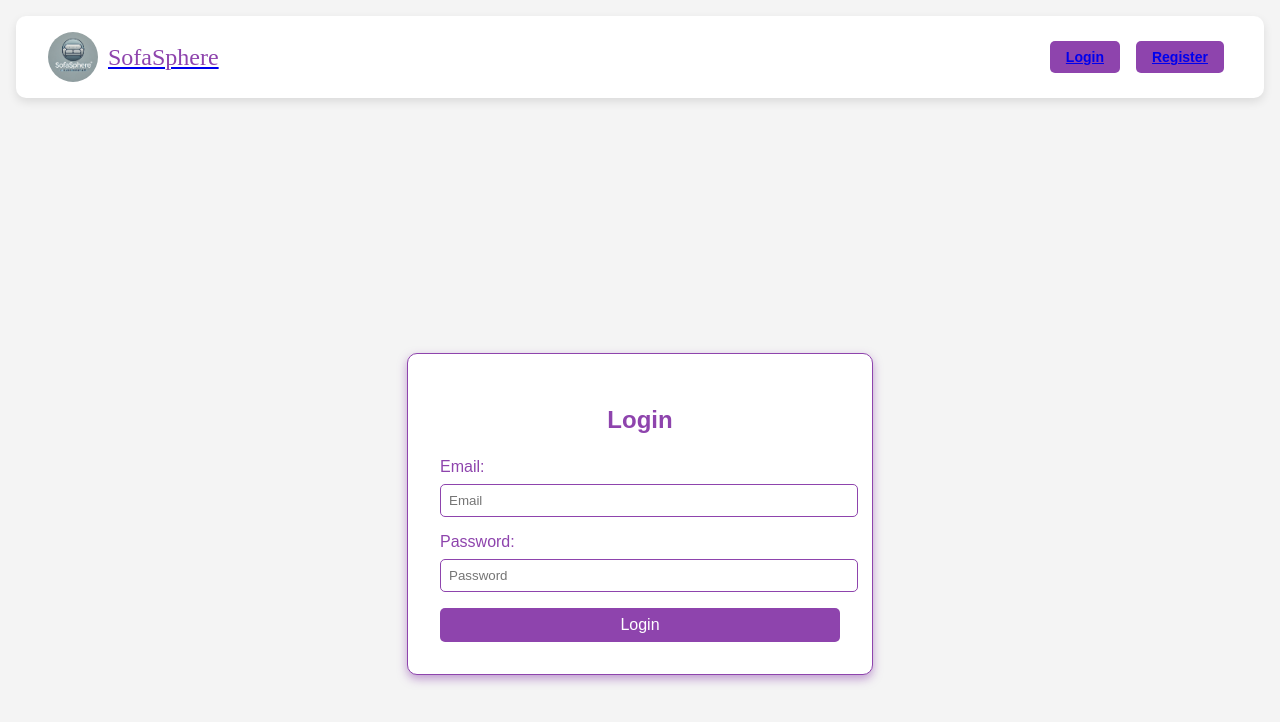
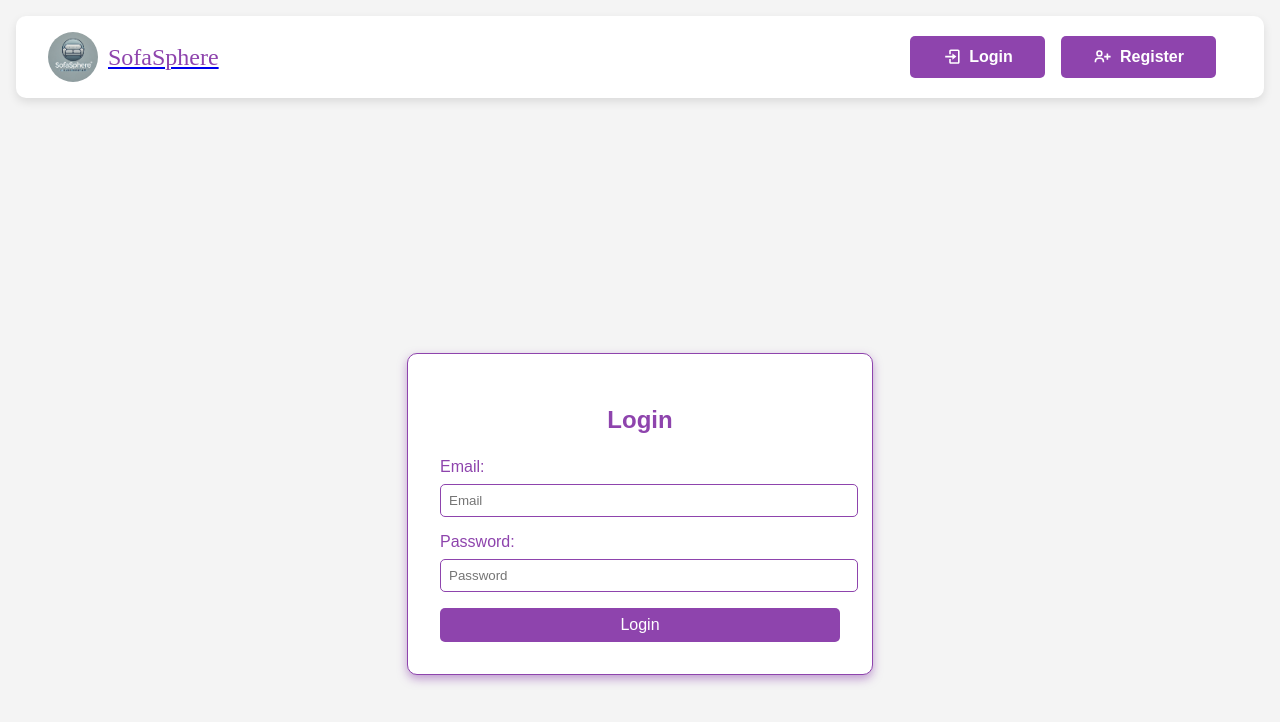
Before and after one commit to gggggeric/MERNproject, a React (Create React App) app in the folder frontend/: page /login in a window 1280 px wide. Shown: the top 722 px of the page. Built offline with nearby package versions, Linux system fonts and the light colour scheme.

Commit message:
updated navbar login and register

```diff
--- a/frontend/src/components/Navbar.css
+++ b/frontend/src/components/Navbar.css
@@ -1,183 +1,191 @@
-/* Define a common font style for the entire navbar */
+/* Navbar.css */
 .navbar {
-    display: flex; /* Use flexbox for layout */
-    justify-content: space-between; /* Space out items */
-    align-items: center; /* Center items vertically */
-    background-color: #ffffff; /* White background for a clean look */
-    padding: 1rem 2rem; /* Padding for the navbar */
-    box-shadow: 0 4px 10px rgba(0, 0, 0, 0.1); /* Shadow effect */
-    border-radius: 10px; /* Rounded corners */
-    margin: 1rem; /* Margin around the navbar */
-    font-family: Arial, sans-serif; /* Set a uniform font family */
-    font-size: 1rem; /* Base font size */
+    display: flex;
+    justify-content: space-between;
+    align-items: center;
+    background-color: #ffffff;
+    padding: 1rem 2rem;
+    box-shadow: 0 4px 10px rgba(0, 0, 0, 0.1);
+    border-radius: 10px;
+    margin: 1rem;
+    font-family: Arial, sans-serif;
+    font-size: 1rem;
 }
 
 .left-content {
-    flex: 1; /* Flex to give the left content some space */
-    display: flex; /* Flexbox for logo and name */
-    align-items: center; /* Center items vertically */
-    justify-content: flex-start; /* Ensure left-alignment for the content */
+    flex: 1;
+    display: flex;
+    align-items: center;
+    justify-content: flex-start;
 }
 
 .logo {
-    width: 50px; /* Set a fixed width */
-    height: 50px; /* Set a fixed height */
-    margin-right: 10px; /* Space between logo and store name */
-    border-radius: 50%; /* Make the logo circular */
-    object-fit: cover; /* Ensure the image covers the area without distortion */
+    width: 50px;
+    height: 50px;
+    margin-right: 10px;
+    border-radius: 50%;
+    object-fit: cover;
 }
 
 .store-name {
-    font-size: 1.5rem; /* Font size for store name */
-    color: #8e44ad; /* Store name color */
-    font-family: cursive; /* Cursive font for the store name */
-    text-decoration: none; /* Remove underline */
+    font-size: 1.5rem;
+    color: #8e44ad;
+    font-family: cursive;
+    text-decoration: none;
 }
 
-/* Adjust the positioning of the logo and store name slightly to the left */
 .logo-link {
     display: flex;
     align-items: center;
-    justify-content: flex-start; /* Align to the left */
+    justify-content: flex-start;
 }
 
 .right-content {
-    display: flex; /* Use flexbox for right content */
-    align-items: center; /* Center items vertically */
-    justify-content: flex-end; /* Align the right content to the far right */
-    flex: 1; /* Flex to give the right content space */
+    display: flex;
+    align-items: center;
+    justify-content: flex-end;
+    flex: 1;
 }
 
 .nav-title {
-    display: flex; /* Flex for title and links */
-    align-items: center; /* Center items vertically */
+    display: flex;
+    align-items: center;
 }
 
 .nav-links {
-    display: flex; /* Use flexbox for nav links */
-    list-style-type: none; /* Remove default bullet points */
-    padding: 0; /* Remove default padding */
-    margin: 0; /* Remove default margin */
+    display: flex;
+    list-style-type: none;
+    padding: 0;
+    margin: 0;
 }
 
 .home-link,
 .edit-profile-link {
-    display: inline-block; /* Make links behave like inline elements */
-    color: #8e44ad; /* Purple text color */
-    text-decoration: none; /* Remove underline from links */
-    margin-left: 1rem; /* Space between links */
-    font-weight: 600; /* Bold text */
+    display: inline-block;
+    color: #8e44ad;
+    text-decoration: none;
+    margin-left: 1rem;
+    font-weight: 600;
 }
 
 .home-link:hover,
 .edit-profile-link:hover {
-    color: #5e3370; /* Darker purple on hover */
+    color: #5e3370;
 }
 
-/* Style for login and register buttons */
+/* Button styling */
 .nav-btn {
-    padding: 0.5rem 1rem; /* Padding inside the buttons */
-    margin: 0 0.5rem; /* Margin around buttons */
-    border: none; /* No border */
-    border-radius: 5px; /* Rounded corners */
-    font-weight: 600; /* Bold text */
-    cursor: pointer; /* Pointer cursor */
-    background-color: #8e44ad; /* Purple background */
-    color: #ffffff !important; /* Ensure white text color */
-    transition: background-color 0.3s ease; /* Smooth background transition */
+    padding: 0.7rem 1.5rem;
+    margin: 0 0.5rem;
+    border: none;
+    border-radius: 5px;
+    font-weight: bold; /* Ensures bold text */
+    font-size: 1.1rem; /* Increases the text size */
+    cursor: pointer;
+    background-color: #8e44ad;
+    color: #ffffff !important;
+    display: flex;
+    align-items: center; /* Aligns icon and text vertically */
+    justify-content: center; /* Centers text and icon horizontally */
+    transition: background-color 0.3s ease;
+    text-align: center; /* Centers the text */
 }
 
 .nav-btn:hover {
-    background-color: #5e3370; /* Darker purple on hover */
+    background-color: #5e3370;
 }
 
-/* Button specific styles */
-.login-btn,
-.register-btn {
-    background-color: #8e44ad; /* Use the same purple background for both login and register */
-    color: #ffffff !important; /* Force white text color */
+.nav-btn .icon {
+    font-size: 1.3rem; /* Larger icon */
+    margin-right: 0.8rem; /* Adjusts spacing between icon and text */
 }
 
-.login-btn:hover,
-.register-btn:hover {
-    background-color: #5e3370; /* Darker purple on hover for both buttons */
+/* Login and Register button styling */
+.icon-btn {
+    text-decoration: none;
+    background-color: #8e44ad;
+    color: #ffffff !important;
+    font-weight: bold; /* Bold text */
+    display: flex;
+    align-items: center;
+    justify-content: center; /* Centers text and icon */
+    padding: 0.7rem 2rem; /* Adds balanced padding */
+    border-radius: 5px;
+    margin-right: 1rem; /* Adds separation between buttons */
+    transition: background-color 0.3s ease;
 }
 
-/* Style for logged in user's email */
-.user-email-container {
-    display: flex; /* Use flexbox for alignment */
-    align-items: center; /* Center items vertically */
-    position: relative; /* Position relative for dropdown */
-    cursor: pointer; /* Pointer cursor for clickable */
-    white-space: nowrap; /* Prevent the email from wrapping */
+.icon-btn:hover {
+    background-color: #5e3370;
 }
 
-/* Style for the email text */
-.user-email {
-    font-size: 1.1rem; /* Increased font size for the email */
-    color: #8e44ad; /* Same color as the navbar */
-    font-weight: 600; /* Bold text */
-    margin-left: 0.5rem; /* Space before email */
-    overflow: hidden; /* Hide overflow */
-    text-overflow: ellipsis; /* Add ellipsis for overflowed text */
-    max-width: 180px; /* Set a max width for the email display */
-    display: inline-block; /* Allow proper text handling */
+/* User email and dropdown */
+.user-email-container {
+    display: flex;
+    align-items: center;
+    position: relative;
+    cursor: pointer;
+    white-space: nowrap;
 }
 
-/* Dropdown styles */
-.dropdown {
-    position: absolute; /* Position dropdown below the email */
-    top: 30px; /* Adjust top position */
-    right: 0; /* Align to the right */
-    background-color: white; /* White background for dropdown */
-    box-shadow: 0 2px 8px rgba(0, 0, 0, 0.2); /* Shadow for dropdown */
-    border-radius: 5px; /* Rounded corners */
-    z-index: 100; /* Ensure dropdown is above other elements */
-    padding: 0; /* Remove padding for the dropdown */
-    min-width: 200px; /* Increase the minimum width for better visibility */
+.user-email {
+    font-size: 1.1rem;
+    color: #8e44ad;
+    font-weight: 600;
+    margin-left: 0.5rem;
+    overflow: hidden;
+    text-overflow: ellipsis;
+    max-width: 180px;
+    display: inline-block;
 }
 
-/* Dropdown item styles */
-.dropdown-item {
-    display: flex; /* Use flexbox for dropdown items */
-    align-items: center; /* Center items vertically */
-    padding: 0.75rem 1rem; /* Padding for items */
-    color: #8e44ad; /* Link color */
-    text-decoration: none; /* Remove underline */
-    transition: background-color 0.2s; /* Smooth background transition */
+.dropdown {
+    position: absolute;
+    top: 30px;
+    right: 0;
+    background-color: white;
+    box-shadow: 0 2px 8px rgba(0, 0, 0, 0.2);
+    border-radius: 5px;
+    z-index: 100;
+    padding: 0;
+    min-width: 200px;
 }
 
-/* Hover effect for dropdown items */
-.dropdown-item:hover {
-    background-color: #f2f2f2; /* Light gray on hover */
+.dropdown-item {
+    display: flex;
+    align-items: center;
+    padding: 0.75rem 1rem;
+    color: #8e44ad;
+    text-decoration: none;
+    transition: background-color 0.2s;
 }
 
-/* Icon styles for dropdown items */
-.dropdown-item .icon {
-    margin-right: 0.5rem; /* Space between icon and text */
+.dropdown-item:hover {
+    background-color: #f2f2f2;
 }
 
-/* Logout button style */
-.logout-btn {
-    padding: 0.75rem 1rem; /* Padding for the button */
-    background-color: #e74c3c; /* Red background for logout button */
-    color: white; /* White text color */
-    border: none; /* No border */
-    border-radius: 5px; /* Rounded corners */
-    font-weight: 600; /* Bold text */
-    cursor: pointer; /* Pointer on hover */
-    transition: background-color 0.3s ease; /* Smooth transition for hover effect */
-    text-align: left; /* Align text to the left */
-    margin-top: 0; /* Remove top margin to eliminate gap */
+.dropdown-item .icon {
+    margin-right: 0.5rem;
 }
 
-/* Logout button hover effect */
-.logout-btn:hover {
-    background-color: #c0392b; /* Darker red on hover */
+.logout-btn {
+    padding: 0.75rem 1rem;
+    background-color: #e74c3c;
+    color: white;
+    border: none;
+    border-radius: 5px;
+    font-weight: 600;
+    cursor: pointer;
+    transition: background-color 0.3s ease;
+    text-align: left;
+    margin-top: 0;
 }
 
-/* Profile container styles */
+.logout-btn:hover {
+    background-color: #c0392b;
+}
+
 .profile-container {
-    position: relative; /* Set relative positioning for dropdown */
-    cursor: pointer; /* Pointer cursor for clickable */
+    position: relative;
+    cursor: pointer;
 }
--- a/frontend/src/components/Navbar.jsx
+++ b/frontend/src/components/Navbar.jsx
@@ -1,8 +1,8 @@
 import React, { useState } from 'react';
-import { Link, useNavigate } from 'react-router-dom';
+import { Link } from 'react-router-dom';
 import './Navbar.css';
 import logo from '../photos/logo.png'; // Ensure this path is correct
-import { BiEdit, BiLogOut } from 'react-icons/bi'; // Importing icons from react-icons or your preferred icon library
+import { BiEdit, BiLogOut, BiLogIn, BiUserPlus } from 'react-icons/bi'; // Importing icons
 
 const Navbar = () => {
     const [dropdownOpen, setDropdownOpen] = useState(false);
@@ -91,12 +91,12 @@ const Navbar = () => {
                 {!userEmail && (
                     <div className="nav-title">
                         <div className="nav-links">
-                            <button className="nav-btn login-btn">
-                                <Link to="/login">Login</Link>
-                            </button>
-                            <button className="nav-btn register-btn">
-                                <Link to="/register">Register</Link>
-                            </button>
+                            <Link to="/login" className="icon-btn">
+                                <BiLogIn className="icon" title="Login" /> Login
+                            </Link>
+                            <Link to="/register" className="icon-btn">
+                                <BiUserPlus className="icon" title="Register" /> Register
+                            </Link>
                         </div>
                     </div>
                 )}
```
